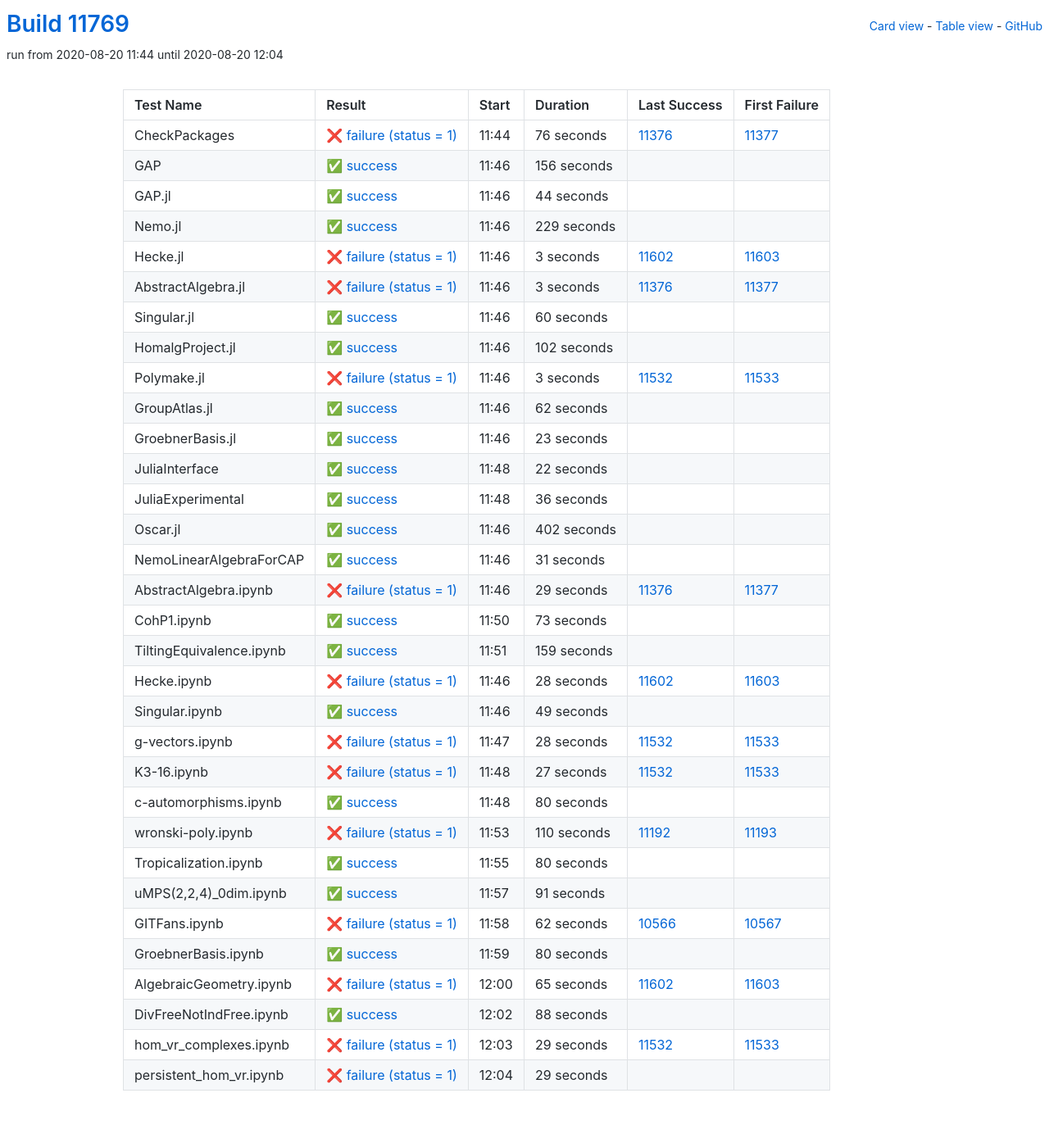
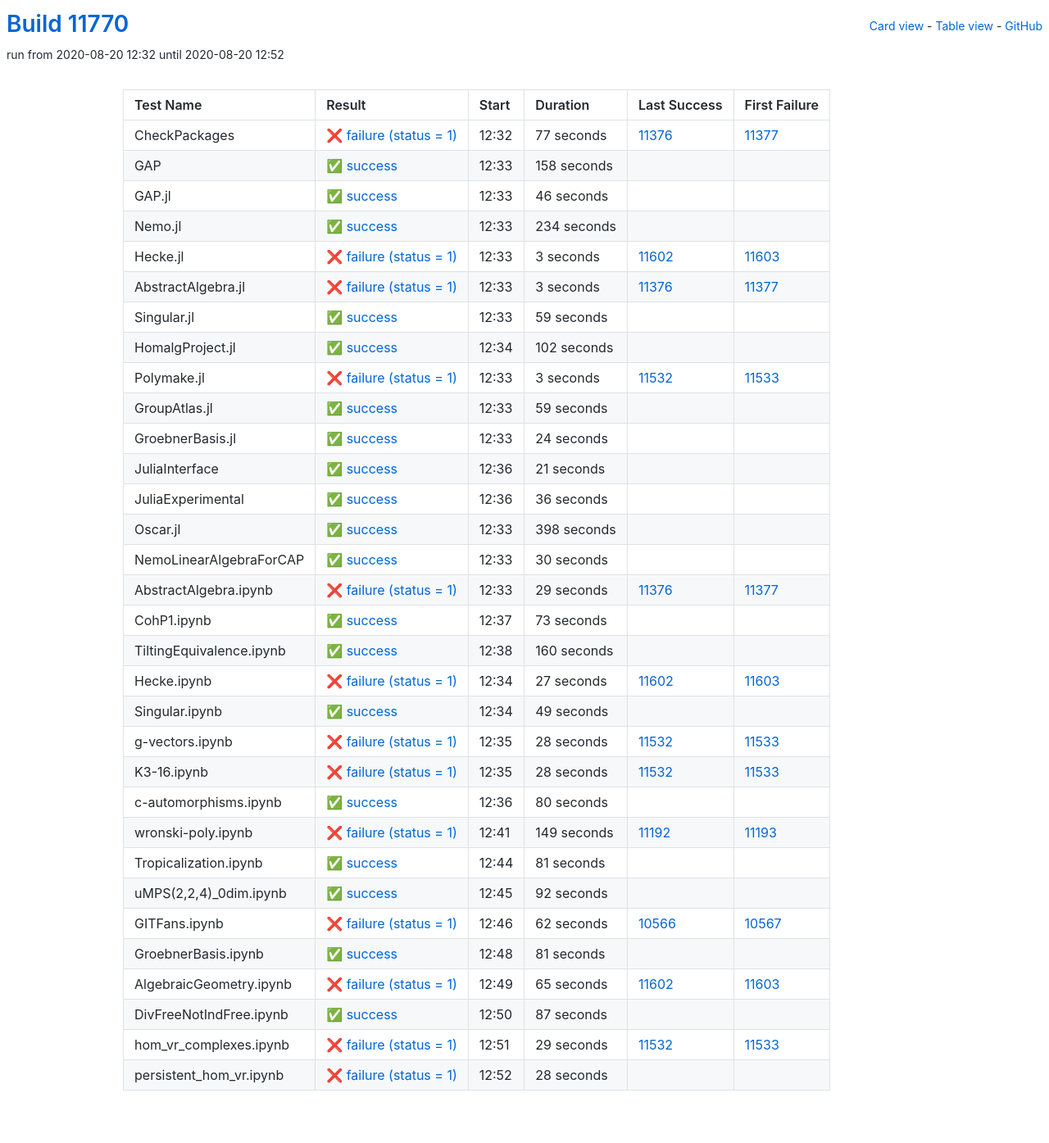
Before and after one commit to oscar-system/oscar-ci-status, a Jekyll site: the page built from table.html, in a window 1280 px wide. Shown: the whole page at 82% size. Built offline with Jekyll 4.4.1, drawn with Linux system fonts in a browser that asks for light colours.

Commit message:
Build #11770

```diff
--- a/_data/ci.yml
+++ b/_data/ci.yml
@@ -1,6 +1,6 @@
 ---
-build: 11769
-build_url: https://oscarci.mathematik.uni-kl.de/job/oscar/11769/
+build: 11770
+build_url: https://oscarci.mathematik.uni-kl.de/job/oscar/11770/
 job: oscar
 organization: oscar-system
 repo: oscar-ci-status
@@ -8,56 +8,56 @@
 tests:
 - name: CheckPackages
   id: checkpackages
-  log: https://oscarci.mathematik.uni-kl.de/job/oscar/11769/artifact/logs/build-11769/CheckPackages.log
-  start: 2020-08-20 11:44
+  log: https://oscarci.mathematik.uni-kl.de/job/oscar/11770/artifact/logs/build-11770/CheckPackages.log
+  start: 2020-08-20 12:32
   success: false
   exitcode: 1
   status: failure
-  duration: 76
+  duration: 77
   last_success: 11376
   last_success_url: https://oscarci.mathematik.uni-kl.de/job/oscar/11376/
   first_failure: 11377
   first_failure_url: https://oscarci.mathematik.uni-kl.de/job/oscar/11377/
 - name: GAP
   id: gap
-  log: https://oscarci.mathematik.uni-kl.de/job/oscar/11769/artifact/logs/build-11769/GAP.log
-  start: 2020-08-20 11:46
+  log: https://oscarci.mathematik.uni-kl.de/job/oscar/11770/artifact/logs/build-11770/GAP.log
+  start: 2020-08-20 12:33
   success: true
   exitcode: 0
   status: success
-  duration: 156
+  duration: 158
   last_success: false
   last_success_url:
   first_failure: false
   first_failure_url:
 - name: GAP.jl
   id: gap-jl
-  log: https://oscarci.mathematik.uni-kl.de/job/oscar/11769/artifact/logs/build-11769/GAP.jl.log
-  start: 2020-08-20 11:46
+  log: https://oscarci.mathematik.uni-kl.de/job/oscar/11770/artifact/logs/build-11770/GAP.jl.log
+  start: 2020-08-20 12:33
   success: true
   exitcode: 0
   status: success
-  duration: 44
+  duration: 46
   last_success: false
   last_success_url:
   first_failure: false
   first_failure_url:
 - name: Nemo.jl
   id: nemo-jl
-  log: https://oscarci.mathematik.uni-kl.de/job/oscar/11769/artifact/logs/build-11769/Nemo.jl.log
-  start: 2020-08-20 11:46
+  log: https://oscarci.mathematik.uni-kl.de/job/oscar/11770/artifact/logs/build-11770/Nemo.jl.log
+  start: 2020-08-20 12:33
   success: true
   exitcode: 0
   status: success
-  duration: 229
+  duration: 234
   last_success: false
   last_success_url:
   first_failure: false
   first_failure_url:
 - name: Hecke.jl
   id: hecke-jl
-  log: https://oscarci.mathematik.uni-kl.de/job/oscar/11769/artifact/logs/build-11769/Hecke.jl.log
-  start: 2020-08-20 11:46
+  log: https://oscarci.mathematik.uni-kl.de/job/oscar/11770/artifact/logs/build-11770/Hecke.jl.log
+  start: 2020-08-20 12:33
   success: false
   exitcode: 1
   status: failure
@@ -68,8 +68,8 @@
   first_failure_url: https://oscarci.mathematik.uni-kl.de/job/oscar/11603/
 - name: AbstractAlgebra.jl
   id: abstractalgebra-jl
-  log: https://oscarci.mathematik.uni-kl.de/job/oscar/11769/artifact/logs/build-11769/AbstractAlgebra.jl.log
-  start: 2020-08-20 11:46
+  log: https://oscarci.mathematik.uni-kl.de/job/oscar/11770/artifact/logs/build-11770/AbstractAlgebra.jl.log
+  start: 2020-08-20 12:33
   success: false
   exitcode: 1
   status: failure
@@ -80,20 +80,20 @@
   first_failure_url: https://oscarci.mathematik.uni-kl.de/job/oscar/11377/
 - name: Singular.jl
   id: singular-jl
-  log: https://oscarci.mathematik.uni-kl.de/job/oscar/11769/artifact/logs/build-11769/Singular.jl.log
-  start: 2020-08-20 11:46
+  log: https://oscarci.mathematik.uni-kl.de/job/oscar/11770/artifact/logs/build-11770/Singular.jl.log
+  start: 2020-08-20 12:33
   success: true
   exitcode: 0
   status: success
-  duration: 60
+  duration: 59
   last_success: false
   last_success_url:
   first_failure: false
   first_failure_url:
 - name: HomalgProject.jl
   id: homalgproject-jl
-  log: https://oscarci.mathematik.uni-kl.de/job/oscar/11769/artifact/logs/build-11769/HomalgProject.jl.log
-  start: 2020-08-20 11:46
+  log: https://oscarci.mathematik.uni-kl.de/job/oscar/11770/artifact/logs/build-11770/HomalgProject.jl.log
+  start: 2020-08-20 12:34
   success: true
   exitcode: 0
   status: success
@@ -104,8 +104,8 @@
   first_failure_url:
 - name: Polymake.jl
   id: polymake-jl
-  log: https://oscarci.mathematik.uni-kl.de/job/oscar/11769/artifact/logs/build-11769/Polymake.jl.log
-  start: 2020-08-20 11:46
+  log: https://oscarci.mathematik.uni-kl.de/job/oscar/11770/artifact/logs/build-11770/Polymake.jl.log
+  start: 2020-08-20 12:33
   success: false
   exitcode: 1
   status: failure
@@ -116,44 +116,44 @@
   first_failure_url: https://oscarci.mathematik.uni-kl.de/job/oscar/11533/
 - name: GroupAtlas.jl
   id: groupatlas-jl
-  log: https://oscarci.mathematik.uni-kl.de/job/oscar/11769/artifact/logs/build-11769/GroupAtlas.jl.log
-  start: 2020-08-20 11:46
+  log: https://oscarci.mathematik.uni-kl.de/job/oscar/11770/artifact/logs/build-11770/GroupAtlas.jl.log
+  start: 2020-08-20 12:33
   success: true
   exitcode: 0
   status: success
-  duration: 62
+  duration: 59
   last_success: false
   last_success_url:
   first_failure: false
   first_failure_url:
 - name: GroebnerBasis.jl
   id: groebnerbasis-jl
-  log: https://oscarci.mathematik.uni-kl.de/job/oscar/11769/artifact/logs/build-11769/GroebnerBasis.jl.log
-  start: 2020-08-20 11:46
+  log: https://oscarci.mathematik.uni-kl.de/job/oscar/11770/artifact/logs/build-11770/GroebnerBasis.jl.log
+  start: 2020-08-20 12:33
   success: true
   exitcode: 0
   status: success
-  duration: 23
+  duration: 24
   last_success: false
   last_success_url:
   first_failure: false
   first_failure_url:
 - name: JuliaInterface
   id: juliainterface
-  log: https://oscarci.mathematik.uni-kl.de/job/oscar/11769/artifact/logs/build-11769/JuliaInterface.log
-  start: 2020-08-20 11:48
+  log: https://oscarci.mathematik.uni-kl.de/job/oscar/11770/artifact/logs/build-11770/JuliaInterface.log
+  start: 2020-08-20 12:36
   success: true
   exitcode: 0
   status: success
-  duration: 22
+  duration: 21
   last_success: false
   last_success_url:
   first_failure: false
   first_failure_url:
 - name: JuliaExperimental
   id: juliaexperimental
-  log: https://oscarci.mathematik.uni-kl.de/job/oscar/11769/artifact/logs/build-11769/JuliaExperimental.log
-  start: 2020-08-20 11:48
+  log: https://oscarci.mathematik.uni-kl.de/job/oscar/11770/artifact/logs/build-11770/JuliaExperimental.log
+  start: 2020-08-20 12:36
   success: true
   exitcode: 0
   status: success
@@ -164,32 +164,32 @@
   first_failure_url:
 - name: Oscar.jl
   id: oscar-jl
-  log: https://oscarci.mathematik.uni-kl.de/job/oscar/11769/artifact/logs/build-11769/Oscar.jl.log
-  start: 2020-08-20 11:46
+  log: https://oscarci.mathematik.uni-kl.de/job/oscar/11770/artifact/logs/build-11770/Oscar.jl.log
+  start: 2020-08-20 12:33
   success: true
   exitcode: 0
   status: success
-  duration: 402
+  duration: 398
   last_success: false
   last_success_url:
   first_failure: false
   first_failure_url:
 - name: NemoLinearAlgebraForCAP
   id: nemolinearalgebraforcap
-  log: https://oscarci.mathematik.uni-kl.de/job/oscar/11769/artifact/logs/build-11769/NemoLinearAlgebraForCAP.log
-  start: 2020-08-20 11:46
+  log: https://oscarci.mathematik.uni-kl.de/job/oscar/11770/artifact/logs/build-11770/NemoLinearAlgebraForCAP.log
+  start: 2020-08-20 12:33
   success: true
   exitcode: 0
   status: success
-  duration: 31
+  duration: 30
   last_success: false
   last_success_url:
   first_failure: false
   first_failure_url:
 - name: AbstractAlgebra.ipynb
   id: abstractalgebra-ipynb
-  log: https://oscarci.mathematik.uni-kl.de/job/oscar/11769/artifact/logs/build-11769/AbstractAlgebra.ipynb.log
-  start: 2020-08-20 11:46
+  log: https://oscarci.mathematik.uni-kl.de/job/oscar/11770/artifact/logs/build-11770/AbstractAlgebra.ipynb.log
+  start: 2020-08-20 12:33
   success: false
   exitcode: 1
   status: failure
@@ -200,8 +200,8 @@
   first_failure_url: https://oscarci.mathematik.uni-kl.de/job/oscar/11377/
 - name: CohP1.ipynb
   id: cohp1-ipynb
-  log: https://oscarci.mathematik.uni-kl.de/job/oscar/11769/artifact/logs/build-11769/CohP1.ipynb.log
-  start: 2020-08-20 11:50
+  log: https://oscarci.mathematik.uni-kl.de/job/oscar/11770/artifact/logs/build-11770/CohP1.ipynb.log
+  start: 2020-08-20 12:37
   success: true
   exitcode: 0
   status: success
@@ -212,32 +212,32 @@
   first_failure_url:
 - name: TiltingEquivalence.ipynb
   id: tiltingequivalence-ipynb
-  log: https://oscarci.mathematik.uni-kl.de/job/oscar/11769/artifact/logs/build-11769/TiltingEquivalence.ipynb.log
-  start: 2020-08-20 11:51
+  log: https://oscarci.mathematik.uni-kl.de/job/oscar/11770/artifact/logs/build-11770/TiltingEquivalence.ipynb.log
+  start: 2020-08-20 12:38
   success: true
   exitcode: 0
   status: success
-  duration: 159
+  duration: 160
   last_success: false
   last_success_url:
   first_failure: false
   first_failure_url:
 - name: Hecke.ipynb
   id: hecke-ipynb
-  log: https://oscarci.mathematik.uni-kl.de/job/oscar/11769/artifact/logs/build-11769/Hecke.ipynb.log
-  start: 2020-08-20 11:46
+  log: https://oscarci.mathematik.uni-kl.de/job/oscar/11770/artifact/logs/build-11770/Hecke.ipynb.log
+  start: 2020-08-20 12:34
   success: false
   exitcode: 1
   status: failure
-  duration: 28
+  duration: 27
   last_success: 11602
   last_success_url: https://oscarci.mathematik.uni-kl.de/job/oscar/11602/
   first_failure: 11603
   first_failure_url: https://oscarci.mathematik.uni-kl.de/job/oscar/11603/
 - name: Singular.ipynb
   id: singular-ipynb
-  log: https://oscarci.mathematik.uni-kl.de/job/oscar/11769/artifact/logs/build-11769/Singular.ipynb.log
-  start: 2020-08-20 11:46
+  log: https://oscarci.mathematik.uni-kl.de/job/oscar/11770/artifact/logs/build-11770/Singular.ipynb.log
+  start: 2020-08-20 12:34
   success: true
   exitcode: 0
   status: success
@@ -248,8 +248,8 @@
   first_failure_url:
 - name: g-vectors.ipynb
   id: g-vectors-ipynb
-  log: https://oscarci.mathematik.uni-kl.de/job/oscar/11769/artifact/logs/build-11769/g-vectors.ipynb.log
-  start: 2020-08-20 11:47
+  log: https://oscarci.mathematik.uni-kl.de/job/oscar/11770/artifact/logs/build-11770/g-vectors.ipynb.log
+  start: 2020-08-20 12:35
   success: false
   exitcode: 1
   status: failure
@@ -260,20 +260,20 @@
   first_failure_url: https://oscarci.mathematik.uni-kl.de/job/oscar/11533/
 - name: K3-16.ipynb
   id: k3-16-ipynb
-  log: https://oscarci.mathematik.uni-kl.de/job/oscar/11769/artifact/logs/build-11769/K3-16.ipynb.log
-  start: 2020-08-20 11:48
+  log: https://oscarci.mathematik.uni-kl.de/job/oscar/11770/artifact/logs/build-11770/K3-16.ipynb.log
+  start: 2020-08-20 12:35
   success: false
   exitcode: 1
   status: failure
-  duration: 27
+  duration: 28
   last_success: 11532
   last_success_url: https://oscarci.mathematik.uni-kl.de/job/oscar/11532/
   first_failure: 11533
   first_failure_url: https://oscarci.mathematik.uni-kl.de/job/oscar/11533/
 - name: c-automorphisms.ipynb
   id: c-automorphisms-ipynb
-  log: https://oscarci.mathematik.uni-kl.de/job/oscar/11769/artifact/logs/build-11769/c-automorphisms.ipynb.log
-  start: 2020-08-20 11:48
+  log: https://oscarci.mathematik.uni-kl.de/job/oscar/11770/artifact/logs/build-11770/c-automorphisms.ipynb.log
+  start: 2020-08-20 12:36
   success: true
   exitcode: 0
   status: success
@@ -284,44 +284,44 @@
   first_failure_url:
 - name: wronski-poly.ipynb
   id: wronski-poly-ipynb
-  log: https://oscarci.mathematik.uni-kl.de/job/oscar/11769/artifact/logs/build-11769/wronski-poly.ipynb.log
-  start: 2020-08-20 11:53
+  log: https://oscarci.mathematik.uni-kl.de/job/oscar/11770/artifact/logs/build-11770/wronski-poly.ipynb.log
+  start: 2020-08-20 12:41
   success: false
   exitcode: 1
   status: failure
-  duration: 110
+  duration: 149
   last_success: 11192
   last_success_url: https://oscarci.mathematik.uni-kl.de/job/oscar/11192/
   first_failure: 11193
   first_failure_url: https://oscarci.mathematik.uni-kl.de/job/oscar/11193/
 - name: Tropicalization.ipynb
   id: tropicalization-ipynb
-  log: https://oscarci.mathematik.uni-kl.de/job/oscar/11769/artifact/logs/build-11769/Tropicalization.ipynb.log
-  start: 2020-08-20 11:55
+  log: https://oscarci.mathematik.uni-kl.de/job/oscar/11770/artifact/logs/build-11770/Tropicalization.ipynb.log
+  start: 2020-08-20 12:44
   success: true
   exitcode: 0
   status: success
-  duration: 80
+  duration: 81
   last_success: false
   last_success_url:
   first_failure: false
   first_failure_url:
 - name: uMPS(2,2,4)_0dim.ipynb
   id: umps-2-2-4-0dim-ipynb
-  log: https://oscarci.mathematik.uni-kl.de/job/oscar/11769/artifact/logs/build-11769/uMPS-2-2-4-_0dim.ipynb.log
-  start: 2020-08-20 11:57
+  log: https://oscarci.mathematik.uni-kl.de/job/oscar/11770/artifact/logs/build-11770/uMPS-2-2-4-_0dim.ipynb.log
+  start: 2020-08-20 12:45
   success: true
   exitcode: 0
   status: success
-  duration: 91
+  duration: 92
   last_success: false
   last_success_url:
   first_failure: false
   first_failure_url:
 - name: GITFans.ipynb
   id: gitfans-ipynb
-  log: https://oscarci.mathematik.uni-kl.de/job/oscar/11769/artifact/logs/build-11769/GITFans.ipynb.log
-  start: 2020-08-20 11:58
+  log: https://oscarci.mathematik.uni-kl.de/job/oscar/11770/artifact/logs/build-11770/GITFans.ipynb.log
+  start: 2020-08-20 12:46
   success: false
   exitcode: 1
   status: failure
@@ -332,20 +332,20 @@
   first_failure_url: https://oscarci.mathematik.uni-kl.de/job/oscar/10567/
 - name: GroebnerBasis.ipynb
   id: groebnerbasis-ipynb
-  log: https://oscarci.mathematik.uni-kl.de/job/oscar/11769/artifact/logs/build-11769/GroebnerBasis.ipynb.log
-  start: 2020-08-20 11:59
+  log: https://oscarci.mathematik.uni-kl.de/job/oscar/11770/artifact/logs/build-11770/GroebnerBasis.ipynb.log
+  start: 2020-08-20 12:48
   success: true
   exitcode: 0
   status: success
-  duration: 80
+  duration: 81
   last_success: false
   last_success_url:
   first_failure: false
   first_failure_url:
 - name: AlgebraicGeometry.ipynb
   id: algebraicgeometry-ipynb
-  log: https://oscarci.mathematik.uni-kl.de/job/oscar/11769/artifact/logs/build-11769/AlgebraicGeometry.ipynb.log
-  start: 2020-08-20 12:00
+  log: https://oscarci.mathematik.uni-kl.de/job/oscar/11770/artifact/logs/build-11770/AlgebraicGeometry.ipynb.log
+  start: 2020-08-20 12:49
   success: false
   exitcode: 1
   status: failure
@@ -356,20 +356,20 @@
   first_failure_url: https://oscarci.mathematik.uni-kl.de/job/oscar/11603/
 - name: DivFreeNotIndFree.ipynb
   id: divfreenotindfree-ipynb
-  log: https://oscarci.mathematik.uni-kl.de/job/oscar/11769/artifact/logs/build-11769/DivFreeNotIndFree.ipynb.log
-  start: 2020-08-20 12:02
+  log: https://oscarci.mathematik.uni-kl.de/job/oscar/11770/artifact/logs/build-11770/DivFreeNotIndFree.ipynb.log
+  start: 2020-08-20 12:50
   success: true
   exitcode: 0
   status: success
-  duration: 88
+  duration: 87
   last_success: false
   last_success_url:
   first_failure: false
   first_failure_url:
 - name: hom_vr_complexes.ipynb
   id: hom-vr-complexes-ipynb
-  log: https://oscarci.mathematik.uni-kl.de/job/oscar/11769/artifact/logs/build-11769/hom_vr_complexes.ipynb.log
-  start: 2020-08-20 12:03
+  log: https://oscarci.mathematik.uni-kl.de/job/oscar/11770/artifact/logs/build-11770/hom_vr_complexes.ipynb.log
+  start: 2020-08-20 12:51
   success: false
   exitcode: 1
   status: failure
@@ -380,12 +380,12 @@
   first_failure_url: https://oscarci.mathematik.uni-kl.de/job/oscar/11533/
 - name: persistent_hom_vr.ipynb
   id: persistent-hom-vr-ipynb
-  log: https://oscarci.mathematik.uni-kl.de/job/oscar/11769/artifact/logs/build-11769/persistent_hom_vr.ipynb.log
-  start: 2020-08-20 12:04
+  log: https://oscarci.mathematik.uni-kl.de/job/oscar/11770/artifact/logs/build-11770/persistent_hom_vr.ipynb.log
+  start: 2020-08-20 12:52
   success: false
   exitcode: 1
   status: failure
-  duration: 29
+  duration: 28
   last_success: false
   last_success_url:
   first_failure: false
```
Also changed, not shown: README.md.
